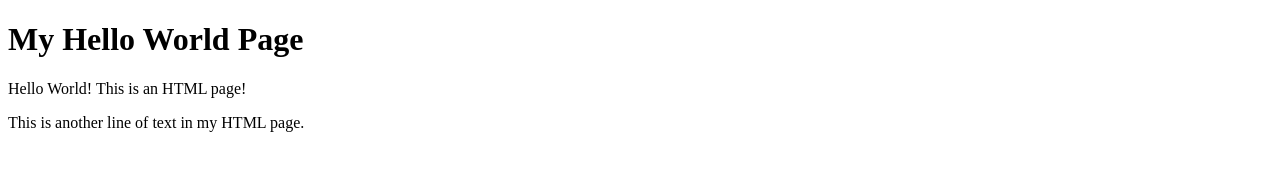
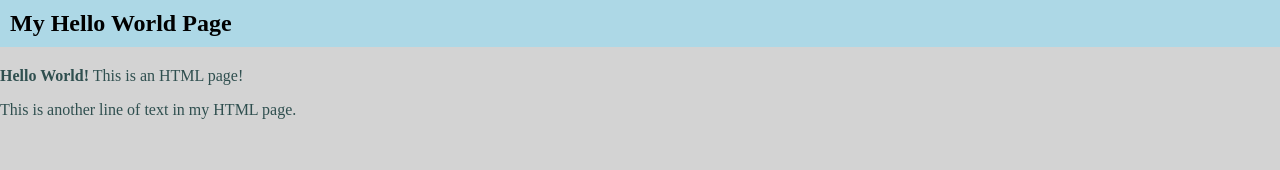
Before and after one commit to JONASSCHWAB3/ifspring2025, a plain HTML site: page hello/index.html in a window 1280 px wide. Drawn offline with Linux system fonts and the light colour scheme.

Commit message:
Add files via upload
Edited a little CS for fun and to get back in touch with how it works.

```diff
--- a/hello/index.html
+++ b/hello/index.html
@@ -5,11 +5,35 @@
     <meta charset="UTF-8">
     <meta name="viewport" content="width=device-width, initial-scale=1.0">
     <title>Hello World</title>
+
+    <style>
+        #header {
+            background-color: lightblue;
+        }
+
+        h1 {
+            margin-top: 0;
+            padding: 10px;
+
+        }
+
+        body {
+            margin: 0;
+            padding: 0;
+            background-color: lightgrey;
+        }
+
+        p {
+            color: darkslategray;
+        }
+    </style>
 </head>
 
 <body>
-    <h1>My Hello World Page</h1>
-    <p>Hello World! This is an HTML page!</p>
+    <section id="header">
+        <h1>My Hello World Page</h1>
+    </section>
+    <p><strong>Hello World!</strong> This is an HTML page!</p>
     <p>
         This is another line of text in my HTML page.
     </p>
```
